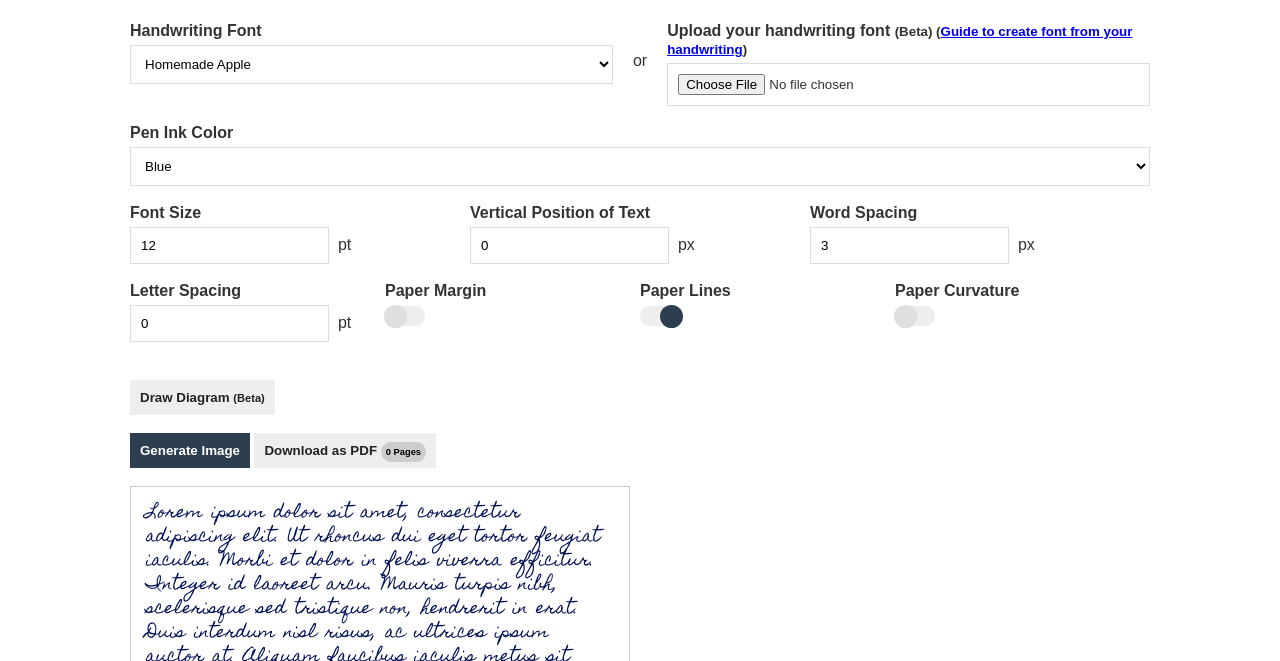
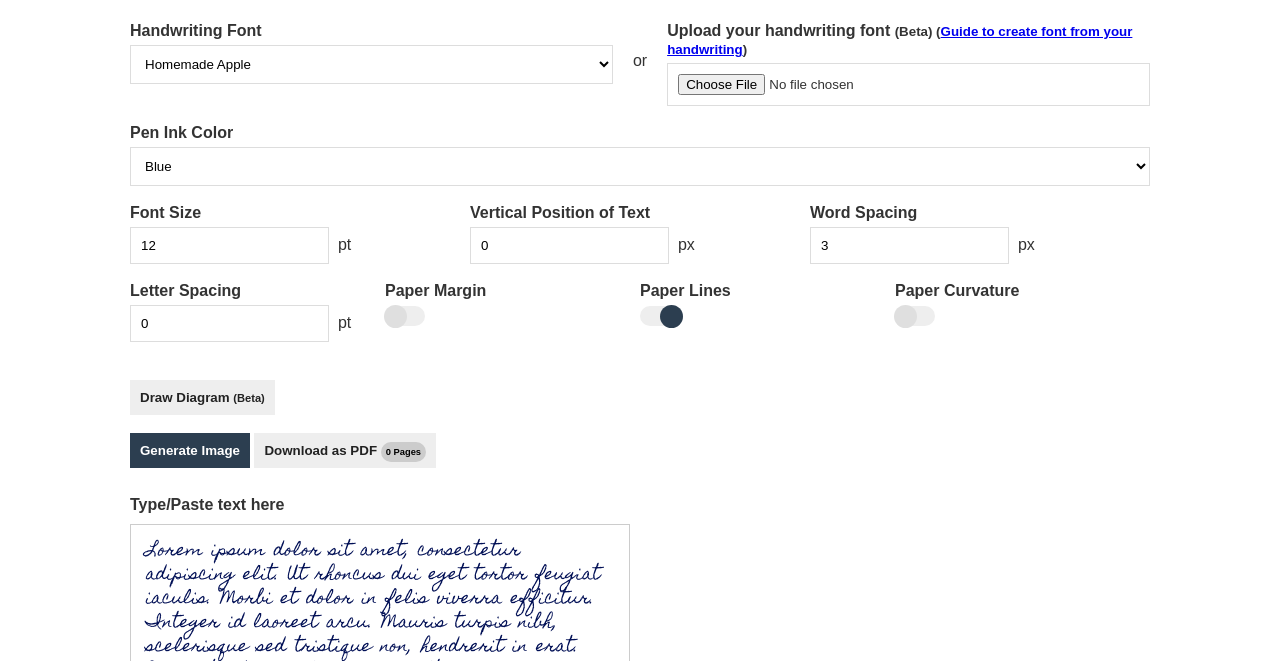
Before and after one commit to saurabhdaware/text-to-handwriting, a website with bundled scripts: page index.html in a window 1280 px wide. Shown: the part 139-800 px from the top of the page. Built offline with nearby package versions, Linux system fonts and the light colour scheme; no server answers; a web font is replaced by a local one.

Commit message:
label added for textarea

```diff
--- a/index.html
+++ b/index.html
@@ -150,6 +150,9 @@
       </form>
 
       <!-- Editor -->
+      <div style="padding: 10px 0px;">
+        <label for="note">Type/Paste text here</label>
+      </div>
       <div class="row output-grid responsive-row">
         <div class="col">
           <div class="page">
```
